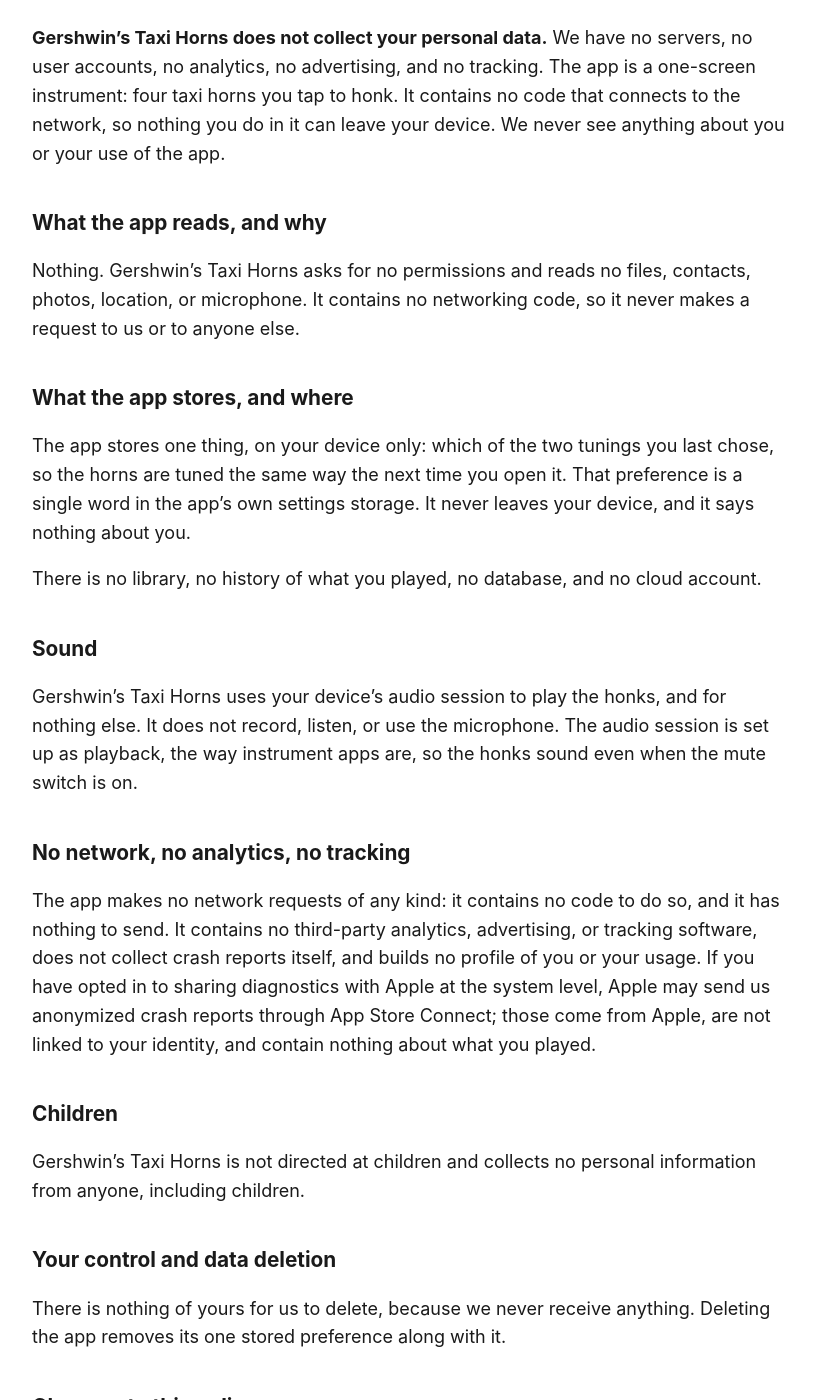
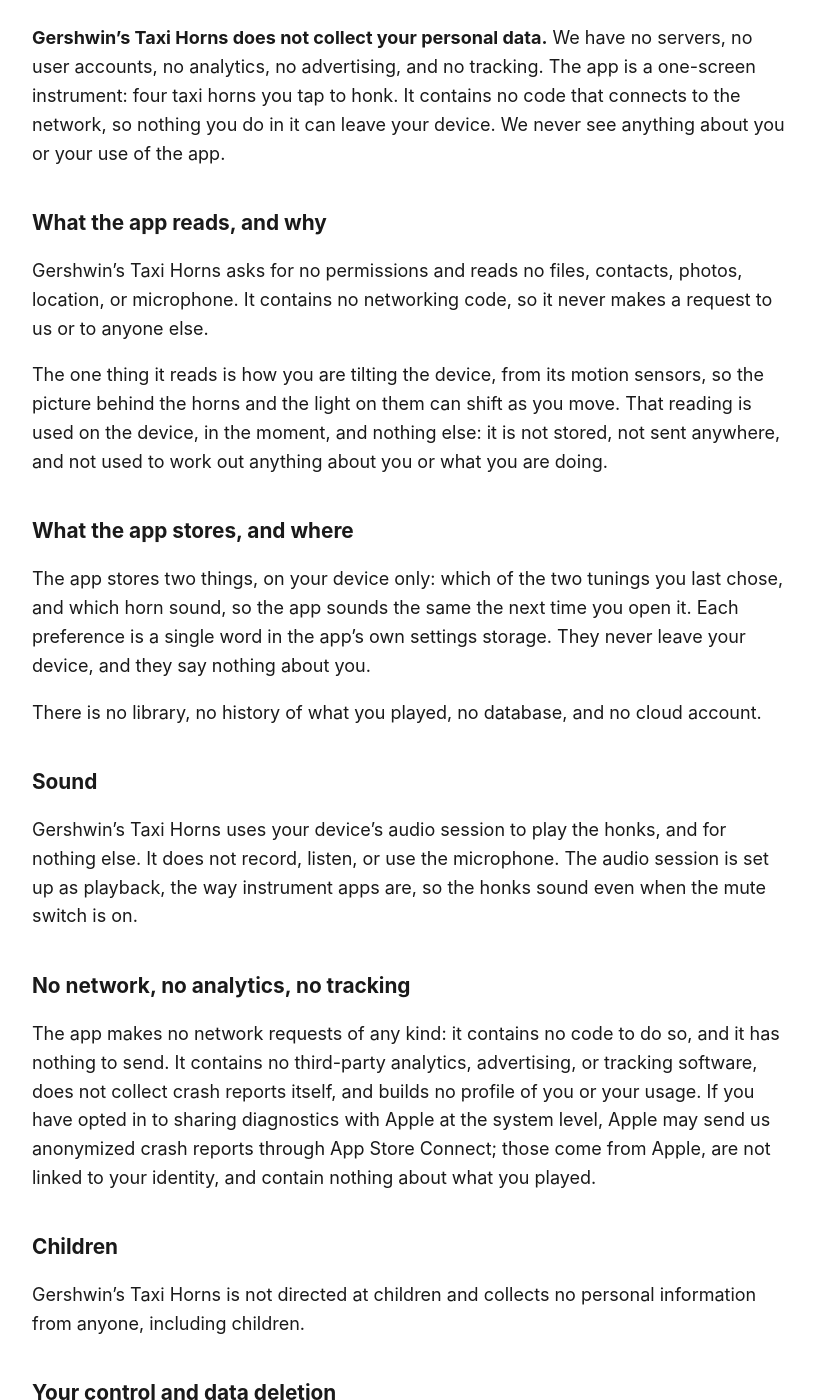
Before and after one commit to ByteshireLLC/byteshire-web, a Jekyll site: the page built from taxihorns-privacy.md, in a window 1280 px wide and 1400 px high, scrolled down 433 px. Shown: the whole window, without its empty margins (228-1043 px from the left). Built offline with Jekyll 4.4.1, drawn with Linux system fonts in a browser that asks for light colours; some of the changed text lies outside the part shown.

Commit message:
Taxi Horns privacy and terms: disclose the motion reading and the sound preference
The app now reads device tilt from the motion sensors to move the backdrop and the light on the horns, on device only, and stores the chosen horn sound alongside the tuning. The privacy policy says both; the terms page's storage line matches.

```diff
--- a/taxihorns-privacy.md
+++ b/taxihorns-privacy.md
@@ -15,11 +15,13 @@
 
 ## What the app reads, and why
 
-Nothing. Gershwin's Taxi Horns asks for no permissions and reads no files, contacts, photos, location, or microphone. It contains no networking code, so it never makes a request to us or to anyone else.
+Gershwin's Taxi Horns asks for no permissions and reads no files, contacts, photos, location, or microphone. It contains no networking code, so it never makes a request to us or to anyone else.
+
+The one thing it reads is how you are tilting the device, from its motion sensors, so the picture behind the horns and the light on them can shift as you move. That reading is used on the device, in the moment, and nothing else: it is not stored, not sent anywhere, and not used to work out anything about you or what you are doing.
 
 ## What the app stores, and where
 
-The app stores one thing, on your device only: which of the two tunings you last chose, so the horns are tuned the same way the next time you open it. That preference is a single word in the app's own settings storage. It never leaves your device, and it says nothing about you.
+The app stores two things, on your device only: which of the two tunings you last chose, and which horn sound, so the app sounds the same the next time you open it. Each preference is a single word in the app's own settings storage. They never leave your device, and they say nothing about you.
 
 There is no library, no history of what you played, no database, and no cloud account.
 
@@ -37,7 +39,7 @@
 
 ## Your control and data deletion
 
-There is nothing of yours for us to delete, because we never receive anything. Deleting the app removes its one stored preference along with it.
+There is nothing of yours for us to delete, because we never receive anything. Deleting the app removes its two stored preferences along with it.
 
 ## Changes to this policy
 
```
Also changed, not shown: taxihorns-terms.md (+1 -1 lines).
